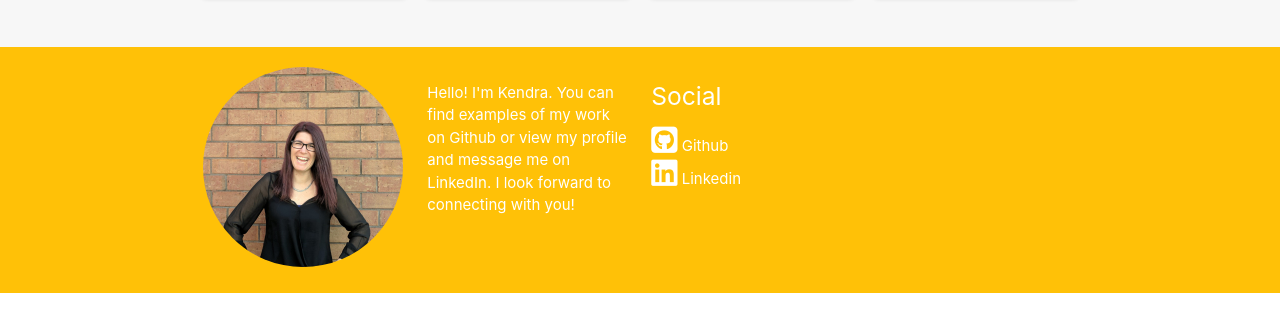
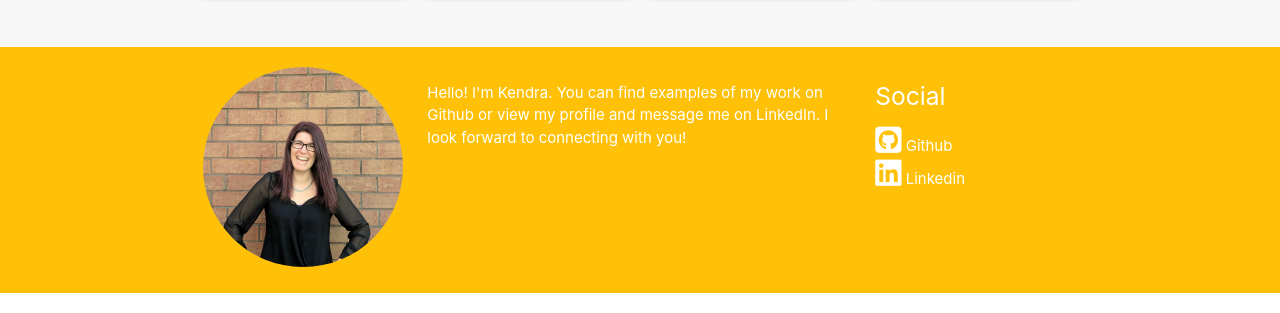
Before and after one commit to gitKendra/gitKendra.github.io, a plain HTML site: page index.html in a window 1280 px wide. Shown: the part 3564-3877 px from the top of the page. Drawn offline with nearby package versions, Linux system fonts and the light colour scheme.

Commit message:
edit footer responsive cols

```diff
--- a/index.html
+++ b/index.html
@@ -367,8 +367,8 @@
         <div class="col l3 m4 s12">
           <img id="contact-pic" class="circle responsive-img" src="img/me_laugh_.jpg">
         </div>
-        <div class="col l3 m5 s12 valign-wrapper">
-          <p>Hello! I'm Kendra. You can find examples of my work on Github or view my profile and message me on LinkedIn. I
+        <div class="col l6 m5 s12">
+          <p class=>Hello! I'm Kendra. You can find examples of my work on Github or view my profile and message me on LinkedIn. I
             look forward to connecting with you!</p>
         </div>
         <div class="col l3 m3 s12">
```
